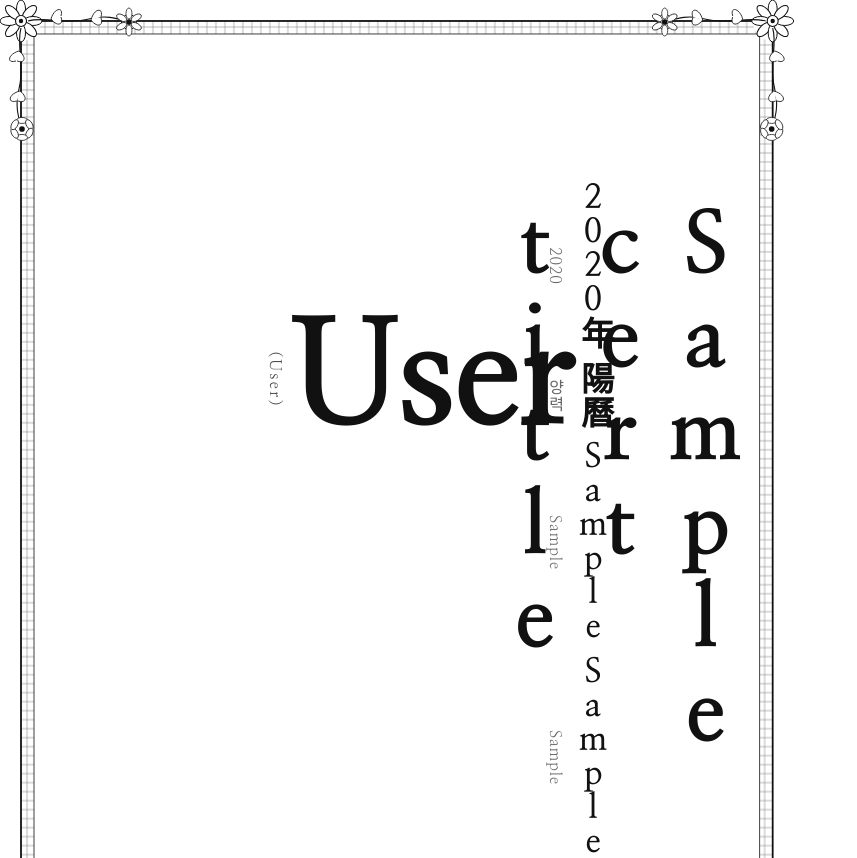
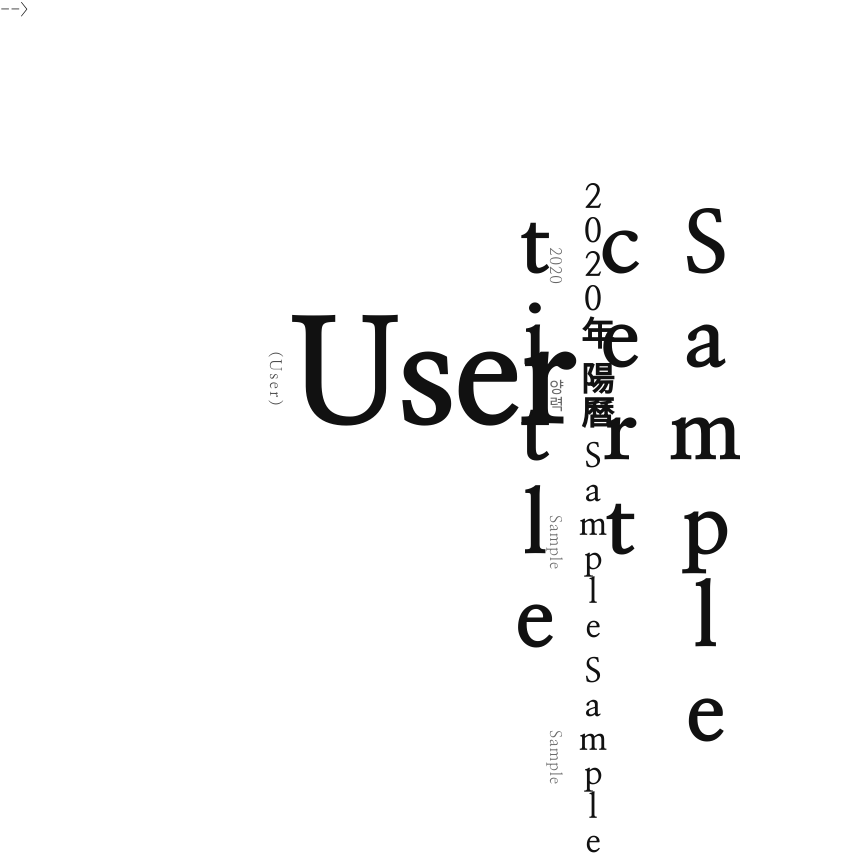
Before and after one commit to ddanggon-sudo/naming-worldcup, a Python web app: template backend/templates/certificate-page2.html in a window 1280 px wide. Shown: the top 858 px of the page, without its empty margins (0-857 px from the left). Run offline with Jinja, Linux system fonts and the light colour scheme; the template is opened without the code that fills it: most values are stand-ins (such as "Sample title", 1, 10 or a date in 2020); some web fonts are replaced.

Commit message:
style: 증명서 테두리 제거 (추후 재디자인 예정)
Co-Authored-By: Claude Sonnet 4.6 <noreply@anthropic.com>

```diff
--- a/backend/templates/certificate-page2.html
+++ b/backend/templates/certificate-page2.html
@@ -200,95 +200,190 @@
 </head>
 <body>
 
-<!-- ═══════ BORDER SVG ═══════ -->
+<!-- ═══════ BORDER SVG (비활성화) ═══════ -->
+<!--
 <svg style="position:absolute;inset:0;width:210mm;height:297mm;z-index:1;pointer-events:none;"
      viewBox="0 0 794 1123" xmlns="http://www.w3.org/2000/svg">
   <defs>
-    <pattern id="bp" x="0" y="0" width="9" height="9" patternUnits="userSpaceOnUse">
-      <rect width="9" height="9" fill="none" stroke="#222" stroke-width="0.55" opacity="0.6"/>
+    <!-- Horizontal vine+flower strip (strip height=32px) -->
+    <pattern id="hp" x="0" y="0" width="26" height="32" patternUnits="userSpaceOnUse">
+      <path d="M0,16 C6.5,9 19.5,23 26,16" fill="none" stroke="#1a1a1a" stroke-width="1.1"/>
+      <path d="M6,12 C4,3 12,2 11,10" fill="#1a1a1a"/>
+      <path d="M20,20 C18,29 26,28 25,20" fill="#1a1a1a"/>
+      <ellipse cx="13" cy="10" rx="2.4" ry="5.5" fill="#1a1a1a" transform="rotate(0,13,16)"/>
+      <ellipse cx="13" cy="10" rx="2.4" ry="5.5" fill="#1a1a1a" transform="rotate(60,13,16)"/>
+      <ellipse cx="13" cy="10" rx="2.4" ry="5.5" fill="#1a1a1a" transform="rotate(120,13,16)"/>
+      <ellipse cx="13" cy="10" rx="2.4" ry="5.5" fill="#1a1a1a" transform="rotate(180,13,16)"/>
+      <ellipse cx="13" cy="10" rx="2.4" ry="5.5" fill="#1a1a1a" transform="rotate(240,13,16)"/>
+      <ellipse cx="13" cy="10" rx="2.4" ry="5.5" fill="#1a1a1a" transform="rotate(300,13,16)"/>
+      <circle cx="13" cy="16" r="3.2" fill="white" stroke="#1a1a1a" stroke-width="0.8"/>
+      <circle cx="13" cy="16" r="1.3" fill="#1a1a1a"/>
     </pattern>
-    <!-- Corner flower (stems right + down from origin) -->
-    <g id="cf">
-      <circle cx="0" cy="0" r="20" fill="white"/>
-      <!-- 8 petals -->
-      <ellipse cx="0" cy="-12" rx="4.5" ry="9" fill="white" stroke="#111" stroke-width="1"/>
-      <ellipse cx="0" cy="-12" rx="4.5" ry="9" fill="white" stroke="#111" stroke-width="1" transform="rotate(45)"/>
-      <ellipse cx="0" cy="-12" rx="4.5" ry="9" fill="white" stroke="#111" stroke-width="1" transform="rotate(90)"/>
-      <ellipse cx="0" cy="-12" rx="4.5" ry="9" fill="white" stroke="#111" stroke-width="1" transform="rotate(135)"/>
-      <ellipse cx="0" cy="-12" rx="4.5" ry="9" fill="white" stroke="#111" stroke-width="1" transform="rotate(180)"/>
-      <ellipse cx="0" cy="-12" rx="4.5" ry="9" fill="white" stroke="#111" stroke-width="1" transform="rotate(225)"/>
-      <ellipse cx="0" cy="-12" rx="4.5" ry="9" fill="white" stroke="#111" stroke-width="1" transform="rotate(270)"/>
-      <ellipse cx="0" cy="-12" rx="4.5" ry="9" fill="white" stroke="#111" stroke-width="1" transform="rotate(315)"/>
-      <circle cx="0" cy="0" r="5.5" fill="white" stroke="#111" stroke-width="1.1"/>
-      <circle cx="0" cy="0" r="2.2" fill="#111"/>
-      <!-- right stem -->
-      <path d="M 7 0 C 24 -5 46 4 68 -2 C 88 -7 100 -1 108 1"
-            fill="none" stroke="#111" stroke-width="1.1"/>
-      <path d="M 30 -2 C 33 -13 43 -15 40 -5" fill="white" stroke="#111" stroke-width="0.85"/>
-      <path d="M 30 -2 C 36  6 43  4 40 -4" fill="white" stroke="#111" stroke-width="0.85"/>
-      <path d="M 70 -1 C 73 -13 83 -14 80 -4" fill="white" stroke="#111" stroke-width="0.85"/>
-      <path d="M 70 -1 C 76  7 83  5 80 -3" fill="white" stroke="#111" stroke-width="0.85"/>
-      <!-- right stem end flower -->
-      <circle cx="108" cy="1" r="7.5" fill="white" stroke="#111" stroke-width="0.9"/>
-      <ellipse cx="108" cy="-7.5" rx="3" ry="5.5" fill="white" stroke="#111" stroke-width="0.75"/>
-      <ellipse cx="108" cy="-7.5" rx="3" ry="5.5" fill="white" stroke="#111" stroke-width="0.75" transform="rotate(60,108,1)"/>
-      <ellipse cx="108" cy="-7.5" rx="3" ry="5.5" fill="white" stroke="#111" stroke-width="0.75" transform="rotate(120,108,1)"/>
-      <ellipse cx="108" cy="-7.5" rx="3" ry="5.5" fill="white" stroke="#111" stroke-width="0.75" transform="rotate(180,108,1)"/>
-      <ellipse cx="108" cy="-7.5" rx="3" ry="5.5" fill="white" stroke="#111" stroke-width="0.75" transform="rotate(240,108,1)"/>
-      <ellipse cx="108" cy="-7.5" rx="3" ry="5.5" fill="white" stroke="#111" stroke-width="0.75" transform="rotate(300,108,1)"/>
-      <circle cx="108" cy="1" r="2.8" fill="#111"/>
-      <!-- down stem -->
-      <path d="M 0 7 C -5 24 4 46 -2 68 C -7 88 -1 100 1 108"
-            fill="none" stroke="#111" stroke-width="1.1"/>
-      <path d="M -2 30 C -13 33 -15 43 -5 40" fill="white" stroke="#111" stroke-width="0.85"/>
-      <path d="M -2 30 C  6 36  4 43 -4 40" fill="white" stroke="#111" stroke-width="0.85"/>
-      <path d="M -1 70 C -13 73 -14 83 -4 80" fill="white" stroke="#111" stroke-width="0.85"/>
-      <path d="M -1 70 C  7 76  5 83 -3 80" fill="white" stroke="#111" stroke-width="0.85"/>
-      <!-- down stem end flower -->
-      <circle cx="1" cy="108" r="7.5" fill="white" stroke="#111" stroke-width="0.9"/>
-      <ellipse cx="-7.5" cy="108" rx="3" ry="5.5" fill="white" stroke="#111" stroke-width="0.75" transform="rotate(90,1,108)"/>
-      <ellipse cx="-7.5" cy="108" rx="3" ry="5.5" fill="white" stroke="#111" stroke-width="0.75" transform="rotate(150,1,108)"/>
-      <ellipse cx="-7.5" cy="108" rx="3" ry="5.5" fill="white" stroke="#111" stroke-width="0.75" transform="rotate(210,1,108)"/>
-      <ellipse cx="-7.5" cy="108" rx="3" ry="5.5" fill="white" stroke="#111" stroke-width="0.75" transform="rotate(270,1,108)"/>
-      <ellipse cx="-7.5" cy="108" rx="3" ry="5.5" fill="white" stroke="#111" stroke-width="0.75" transform="rotate(330,1,108)"/>
-      <ellipse cx="-7.5" cy="108" rx="3" ry="5.5" fill="white" stroke="#111" stroke-width="0.75" transform="rotate(30,1,108)"/>
-      <circle cx="1" cy="108" r="2.8" fill="#111"/>
+    <!-- Vertical vine+flower strip (strip width=32px) -->
+    <pattern id="vp" x="0" y="0" width="32" height="26" patternUnits="userSpaceOnUse">
+      <path d="M16,0 C9,6.5 23,19.5 16,26" fill="none" stroke="#1a1a1a" stroke-width="1.1"/>
+      <path d="M12,6 C3,4 2,12 10,11" fill="#1a1a1a"/>
+      <path d="M20,20 C29,18 28,26 20,25" fill="#1a1a1a"/>
+      <ellipse cx="10" cy="13" rx="2.4" ry="5.5" fill="#1a1a1a" transform="rotate(0,16,13)"/>
+      <ellipse cx="10" cy="13" rx="2.4" ry="5.5" fill="#1a1a1a" transform="rotate(60,16,13)"/>
+      <ellipse cx="10" cy="13" rx="2.4" ry="5.5" fill="#1a1a1a" transform="rotate(120,16,13)"/>
+      <ellipse cx="10" cy="13" rx="2.4" ry="5.5" fill="#1a1a1a" transform="rotate(180,16,13)"/>
+      <ellipse cx="10" cy="13" rx="2.4" ry="5.5" fill="#1a1a1a" transform="rotate(240,16,13)"/>
+      <ellipse cx="10" cy="13" rx="2.4" ry="5.5" fill="#1a1a1a" transform="rotate(300,16,13)"/>
+      <circle cx="16" cy="13" r="3.2" fill="white" stroke="#1a1a1a" stroke-width="0.8"/>
+      <circle cx="16" cy="13" r="1.3" fill="#1a1a1a"/>
+    </pattern>
+    <!-- Corner 16-petal chrysanthemum -->
+    <g id="cmum">
+      <ellipse cx="0" cy="-17" rx="4" ry="8.5" fill="#1a1a1a" transform="rotate(0,0,0)"/>
+      <ellipse cx="0" cy="-17" rx="4" ry="8.5" fill="#1a1a1a" transform="rotate(45,0,0)"/>
+      <ellipse cx="0" cy="-17" rx="4" ry="8.5" fill="#1a1a1a" transform="rotate(90,0,0)"/>
+      <ellipse cx="0" cy="-17" rx="4" ry="8.5" fill="#1a1a1a" transform="rotate(135,0,0)"/>
+      <ellipse cx="0" cy="-17" rx="4" ry="8.5" fill="#1a1a1a" transform="rotate(180,0,0)"/>
+      <ellipse cx="0" cy="-17" rx="4" ry="8.5" fill="#1a1a1a" transform="rotate(225,0,0)"/>
+      <ellipse cx="0" cy="-17" rx="4" ry="8.5" fill="#1a1a1a" transform="rotate(270,0,0)"/>
+      <ellipse cx="0" cy="-17" rx="4" ry="8.5" fill="#1a1a1a" transform="rotate(315,0,0)"/>
+      <ellipse cx="0" cy="-11" rx="3" ry="6.5" fill="white" stroke="#1a1a1a" stroke-width="0.6" transform="rotate(22.5,0,0)"/>
+      <ellipse cx="0" cy="-11" rx="3" ry="6.5" fill="white" stroke="#1a1a1a" stroke-width="0.6" transform="rotate(67.5,0,0)"/>
+      <ellipse cx="0" cy="-11" rx="3" ry="6.5" fill="white" stroke="#1a1a1a" stroke-width="0.6" transform="rotate(112.5,0,0)"/>
+      <ellipse cx="0" cy="-11" rx="3" ry="6.5" fill="white" stroke="#1a1a1a" stroke-width="0.6" transform="rotate(157.5,0,0)"/>
+      <ellipse cx="0" cy="-11" rx="3" ry="6.5" fill="white" stroke="#1a1a1a" stroke-width="0.6" transform="rotate(202.5,0,0)"/>
+      <ellipse cx="0" cy="-11" rx="3" ry="6.5" fill="white" stroke="#1a1a1a" stroke-width="0.6" transform="rotate(247.5,0,0)"/>
+      <ellipse cx="0" cy="-11" rx="3" ry="6.5" fill="white" stroke="#1a1a1a" stroke-width="0.6" transform="rotate(292.5,0,0)"/>
+      <ellipse cx="0" cy="-11" rx="3" ry="6.5" fill="white" stroke="#1a1a1a" stroke-width="0.6" transform="rotate(337.5,0,0)"/>
+      <circle cx="0" cy="0" r="7" fill="white" stroke="#1a1a1a" stroke-width="1.1"/>
+      <circle cx="0" cy="0" r="3.8" fill="#1a1a1a"/>
+      <circle cx="0" cy="0" r="1.6" fill="white"/>
     </g>
   </defs>
 
-  <!-- Grid strips between outer and inner lines -->
-  <rect x="21" y="21" width="752" height="13" fill="url(#bp)"/>
-  <rect x="21" y="1089" width="752" height="13" fill="url(#bp)"/>
-  <rect x="21" y="21" width="13" height="1081" fill="url(#bp)"/>
-  <rect x="760" y="21" width="13" height="1081" fill="url(#bp)"/>
+  <!-- ═══ OUTER BORDER DOUBLE LINES ═══ -->
+  <rect x="8"  y="8"  width="778" height="1107" fill="none" stroke="#1a1a1a" stroke-width="3"/>
+  <rect x="15" y="15" width="764" height="1093" fill="none" stroke="#1a1a1a" stroke-width="1"/>
 
-  <!-- Border lines -->
-  <rect x="21" y="21" width="752" height="1081" fill="none" stroke="#111" stroke-width="1.8"/>
-  <rect x="34" y="34" width="726" height="1055" fill="none" stroke="#111" stroke-width="0.8"/>
+  <!-- ═══ DECORATIVE VINE STRIPS ═══ -->
+  <rect x="15" y="15" width="764" height="32" fill="url(#hp)"/>
+  <rect x="15" y="1076" width="764" height="32" fill="url(#hp)"/>
+  <rect x="15" y="15" width="32" height="1093" fill="url(#vp)"/>
+  <rect x="747" y="15" width="32" height="1093" fill="url(#vp)"/>
 
-  <!-- Corner flowers: TL, TR, BL, BR -->
-  <use href="#cf" transform="translate(21,21)"/>
-  <use href="#cf" transform="translate(773,21) scale(-1,1)"/>
-  <use href="#cf" transform="translate(21,1102) scale(1,-1)"/>
-  <use href="#cf" transform="translate(773,1102) scale(-1,-1)"/>
+  <!-- Corner white squares (cover strip overlap) -->
+  <rect x="15" y="15" width="32" height="32" fill="white"/>
+  <rect x="747" y="15" width="32" height="32" fill="white"/>
+  <rect x="15" y="1076" width="32" height="32" fill="white"/>
+  <rect x="747" y="1076" width="32" height="32" fill="white"/>
 
-  <!-- Bottom center ornament -->
-  <g transform="translate(397,1102) scale(1,-1)">
-    <circle cx="0" cy="0" r="14" fill="white"/>
-    <ellipse cx="0" cy="-11" rx="4.5" ry="8" fill="white" stroke="#111" stroke-width="0.9"/>
-    <ellipse cx="0" cy="-11" rx="4.5" ry="8" fill="white" stroke="#111" stroke-width="0.9" transform="rotate(60)"/>
-    <ellipse cx="0" cy="-11" rx="4.5" ry="8" fill="white" stroke="#111" stroke-width="0.9" transform="rotate(120)"/>
-    <ellipse cx="0" cy="-11" rx="4.5" ry="8" fill="white" stroke="#111" stroke-width="0.9" transform="rotate(180)"/>
-    <ellipse cx="0" cy="-11" rx="4.5" ry="8" fill="white" stroke="#111" stroke-width="0.9" transform="rotate(240)"/>
-    <ellipse cx="0" cy="-11" rx="4.5" ry="8" fill="white" stroke="#111" stroke-width="0.9" transform="rotate(300)"/>
-    <circle cx="0" cy="0" r="5" fill="white" stroke="#111" stroke-width="1.1"/>
-    <circle cx="0" cy="0" r="2" fill="#111"/>
-    <path d="M -28 0 C -18 -6 -6 -3 0 0" fill="none" stroke="#111" stroke-width="1"/>
-    <path d="M  28 0 C  18 -6  6 -3 0 0" fill="none" stroke="#111" stroke-width="1"/>
-    <path d="M -16 -3 C -20 -12 -13 -16 -10 -8" fill="white" stroke="#111" stroke-width="0.8"/>
-    <path d="M  16 -3 C  20 -12  13 -16  10 -8" fill="white" stroke="#111" stroke-width="0.8"/>
+  <!-- ═══ INNER BORDER DOUBLE LINES ═══ -->
+  <rect x="47" y="47" width="700" height="1029" fill="none" stroke="#1a1a1a" stroke-width="1.6"/>
+  <rect x="53" y="53" width="688" height="1017" fill="none" stroke="#1a1a1a" stroke-width="0.8"/>
+
+  <!-- ═══ CORNER CHRYSANTHEMUMS ═══ -->
+  <use href="#cmum" transform="translate(47,47)"/>
+  <use href="#cmum" transform="translate(747,47)"/>
+  <use href="#cmum" transform="translate(47,1076)"/>
+  <use href="#cmum" transform="translate(747,1076)"/>
+
+  <!-- ═══ TOP CENTER EMBLEM: 태극 + 봉황 날개 ═══ -->
+  <g transform="translate(397,47)">
+    <!-- White background covers the top strip -->
+    <rect x="-192" y="-47" width="384" height="82" fill="white"/>
+
+    <!-- LEFT WING: 3 feather arches -->
+    <path d="M-28,6 C-65,0 -108,-12 -158,-20 C-120,-10 -75,-1 -28,4" fill="white" stroke="#1a1a1a" stroke-width="1.6"/>
+    <path d="M-28,1 C-68,-11 -115,-26 -165,-32 C-126,-20 -80,-9 -28,-1" fill="white" stroke="#1a1a1a" stroke-width="1.4"/>
+    <path d="M-28,-6 C-72,-22 -122,-38 -172,-42 C-132,-28 -86,-15 -28,-8" fill="white" stroke="#1a1a1a" stroke-width="1.2"/>
+    <!-- Wing tip detail -->
+    <path d="M-135,-25 C-146,-36 -158,-40 -168,-35" fill="none" stroke="#1a1a1a" stroke-width="1"/>
+    <path d="M-155,-33 C-165,-42 -175,-44 -180,-38" fill="none" stroke="#1a1a1a" stroke-width="0.9"/>
+    <!-- Leaf/diamond accents -->
+    <path d="M-70,-8 C-68,-19 -76,-21 -76,-10Z" fill="#1a1a1a"/>
+    <path d="M-108,-17 C-106,-28 -114,-30 -114,-19Z" fill="#1a1a1a"/>
+    <path d="M-142,-27 C-140,-38 -148,-40 -148,-29Z" fill="#1a1a1a"/>
+    <!-- Left wing-tip flower -->
+    <g transform="translate(-176,-40)">
+      <ellipse cx="0" cy="-5.5" rx="2.2" ry="4.5" fill="#1a1a1a" transform="rotate(0,0,0)"/>
+      <ellipse cx="0" cy="-5.5" rx="2.2" ry="4.5" fill="#1a1a1a" transform="rotate(60,0,0)"/>
+      <ellipse cx="0" cy="-5.5" rx="2.2" ry="4.5" fill="#1a1a1a" transform="rotate(120,0,0)"/>
+      <ellipse cx="0" cy="-5.5" rx="2.2" ry="4.5" fill="#1a1a1a" transform="rotate(180,0,0)"/>
+      <ellipse cx="0" cy="-5.5" rx="2.2" ry="4.5" fill="#1a1a1a" transform="rotate(240,0,0)"/>
+      <ellipse cx="0" cy="-5.5" rx="2.2" ry="4.5" fill="#1a1a1a" transform="rotate(300,0,0)"/>
+      <circle cx="0" cy="0" r="3.2" fill="white" stroke="#1a1a1a" stroke-width="0.7"/>
+      <circle cx="0" cy="0" r="1.3" fill="#1a1a1a"/>
+    </g>
+
+    <!-- RIGHT WING: mirror -->
+    <path d="M28,6 C65,0 108,-12 158,-20 C120,-10 75,-1 28,4" fill="white" stroke="#1a1a1a" stroke-width="1.6"/>
+    <path d="M28,1 C68,-11 115,-26 165,-32 C126,-20 80,-9 28,-1" fill="white" stroke="#1a1a1a" stroke-width="1.4"/>
+    <path d="M28,-6 C72,-22 122,-38 172,-42 C132,-28 86,-15 28,-8" fill="white" stroke="#1a1a1a" stroke-width="1.2"/>
+    <path d="M135,-25 C146,-36 158,-40 168,-35" fill="none" stroke="#1a1a1a" stroke-width="1"/>
+    <path d="M155,-33 C165,-42 175,-44 180,-38" fill="none" stroke="#1a1a1a" stroke-width="0.9"/>
+    <path d="M70,-8 C68,-19 76,-21 76,-10Z" fill="#1a1a1a"/>
+    <path d="M108,-17 C106,-28 114,-30 114,-19Z" fill="#1a1a1a"/>
+    <path d="M142,-27 C140,-38 148,-40 148,-29Z" fill="#1a1a1a"/>
+    <g transform="translate(176,-40)">
+      <ellipse cx="0" cy="-5.5" rx="2.2" ry="4.5" fill="#1a1a1a" transform="rotate(0,0,0)"/>
+      <ellipse cx="0" cy="-5.5" rx="2.2" ry="4.5" fill="#1a1a1a" transform="rotate(60,0,0)"/>
+      <ellipse cx="0" cy="-5.5" rx="2.2" ry="4.5" fill="#1a1a1a" transform="rotate(120,0,0)"/>
+      <ellipse cx="0" cy="-5.5" rx="2.2" ry="4.5" fill="#1a1a1a" transform="rotate(180,0,0)"/>
+      <ellipse cx="0" cy="-5.5" rx="2.2" ry="4.5" fill="#1a1a1a" transform="rotate(240,0,0)"/>
+      <ellipse cx="0" cy="-5.5" rx="2.2" ry="4.5" fill="#1a1a1a" transform="rotate(300,0,0)"/>
+      <circle cx="0" cy="0" r="3.2" fill="white" stroke="#1a1a1a" stroke-width="0.7"/>
+      <circle cx="0" cy="0" r="1.3" fill="#1a1a1a"/>
+    </g>
+
+    <!-- TAEGEUK (태극) centered at (0,0) -->
+    <circle cx="0" cy="0" r="27" fill="white"/>
+    <path d="M0,-27 A13.5,13.5 0 0,1 0,0 A27,27 0 0,1 0,-27Z" fill="#1a1a1a"/>
+    <path d="M0,27 A13.5,13.5 0 0,1 0,0 A27,27 0 0,0 0,27Z" fill="white"/>
+    <circle cx="0" cy="-13.5" r="6.8" fill="white"/>
+    <circle cx="0" cy="13.5"  r="6.8" fill="#1a1a1a"/>
+    <circle cx="0" cy="0" r="27" fill="none" stroke="#1a1a1a" stroke-width="2.8"/>
+
+    <!-- Crown above taegeuk -->
+    <path d="M-11,-29 L-11,-38 L-5,-33 L0,-44 L5,-33 L11,-38 L11,-29Z"
+          fill="#1a1a1a" stroke="#1a1a1a" stroke-width="0.5" stroke-linejoin="round"/>
+    <circle cx="0" cy="-46" r="3.5" fill="#1a1a1a"/>
+  </g>
+
+  <!-- ═══ BOTTOM CENTER ORNAMENT ═══ -->
+  <g transform="translate(397,1076)">
+    <path d="M-70,0 C-50,-6 -25,-3 0,0 C25,-3 50,-6 70,0" fill="none" stroke="#1a1a1a" stroke-width="1.2"/>
+    <!-- Left small flower -->
+    <g transform="translate(-52,0)">
+      <ellipse cx="0" cy="-6" rx="2.5" ry="5" fill="#1a1a1a" transform="rotate(0,0,0)"/>
+      <ellipse cx="0" cy="-6" rx="2.5" ry="5" fill="#1a1a1a" transform="rotate(60,0,0)"/>
+      <ellipse cx="0" cy="-6" rx="2.5" ry="5" fill="#1a1a1a" transform="rotate(120,0,0)"/>
+      <ellipse cx="0" cy="-6" rx="2.5" ry="5" fill="#1a1a1a" transform="rotate(180,0,0)"/>
+      <ellipse cx="0" cy="-6" rx="2.5" ry="5" fill="#1a1a1a" transform="rotate(240,0,0)"/>
+      <ellipse cx="0" cy="-6" rx="2.5" ry="5" fill="#1a1a1a" transform="rotate(300,0,0)"/>
+      <circle cx="0" cy="0" r="3" fill="white" stroke="#1a1a1a" stroke-width="0.8"/>
+      <circle cx="0" cy="0" r="1.2" fill="#1a1a1a"/>
+    </g>
+    <!-- Center chrysanthemum (larger) -->
+    <ellipse cx="0" cy="-9" rx="3.2" ry="7.5" fill="#1a1a1a" transform="rotate(0,0,0)"/>
+    <ellipse cx="0" cy="-9" rx="3.2" ry="7.5" fill="#1a1a1a" transform="rotate(45,0,0)"/>
+    <ellipse cx="0" cy="-9" rx="3.2" ry="7.5" fill="#1a1a1a" transform="rotate(90,0,0)"/>
+    <ellipse cx="0" cy="-9" rx="3.2" ry="7.5" fill="#1a1a1a" transform="rotate(135,0,0)"/>
+    <ellipse cx="0" cy="-9" rx="3.2" ry="7.5" fill="#1a1a1a" transform="rotate(180,0,0)"/>
+    <ellipse cx="0" cy="-9" rx="3.2" ry="7.5" fill="#1a1a1a" transform="rotate(225,0,0)"/>
+    <ellipse cx="0" cy="-9" rx="3.2" ry="7.5" fill="#1a1a1a" transform="rotate(270,0,0)"/>
+    <ellipse cx="0" cy="-9" rx="3.2" ry="7.5" fill="#1a1a1a" transform="rotate(315,0,0)"/>
+    <circle cx="0" cy="0" r="4.5" fill="white" stroke="#1a1a1a" stroke-width="0.9"/>
+    <circle cx="0" cy="0" r="2" fill="#1a1a1a"/>
+    <!-- Right small flower -->
+    <g transform="translate(52,0)">
+      <ellipse cx="0" cy="-6" rx="2.5" ry="5" fill="#1a1a1a" transform="rotate(0,0,0)"/>
+      <ellipse cx="0" cy="-6" rx="2.5" ry="5" fill="#1a1a1a" transform="rotate(60,0,0)"/>
+      <ellipse cx="0" cy="-6" rx="2.5" ry="5" fill="#1a1a1a" transform="rotate(120,0,0)"/>
+      <ellipse cx="0" cy="-6" rx="2.5" ry="5" fill="#1a1a1a" transform="rotate(180,0,0)"/>
+      <ellipse cx="0" cy="-6" rx="2.5" ry="5" fill="#1a1a1a" transform="rotate(240,0,0)"/>
+      <ellipse cx="0" cy="-6" rx="2.5" ry="5" fill="#1a1a1a" transform="rotate(300,0,0)"/>
+      <circle cx="0" cy="0" r="3" fill="white" stroke="#1a1a1a" stroke-width="0.8"/>
+      <circle cx="0" cy="0" r="1.2" fill="#1a1a1a"/>
+    </g>
   </g>
 </svg>
+-->
 
 <!-- 作名證 title -->
 <div class="abs zone-title">{{cert_title}}</div>
```
